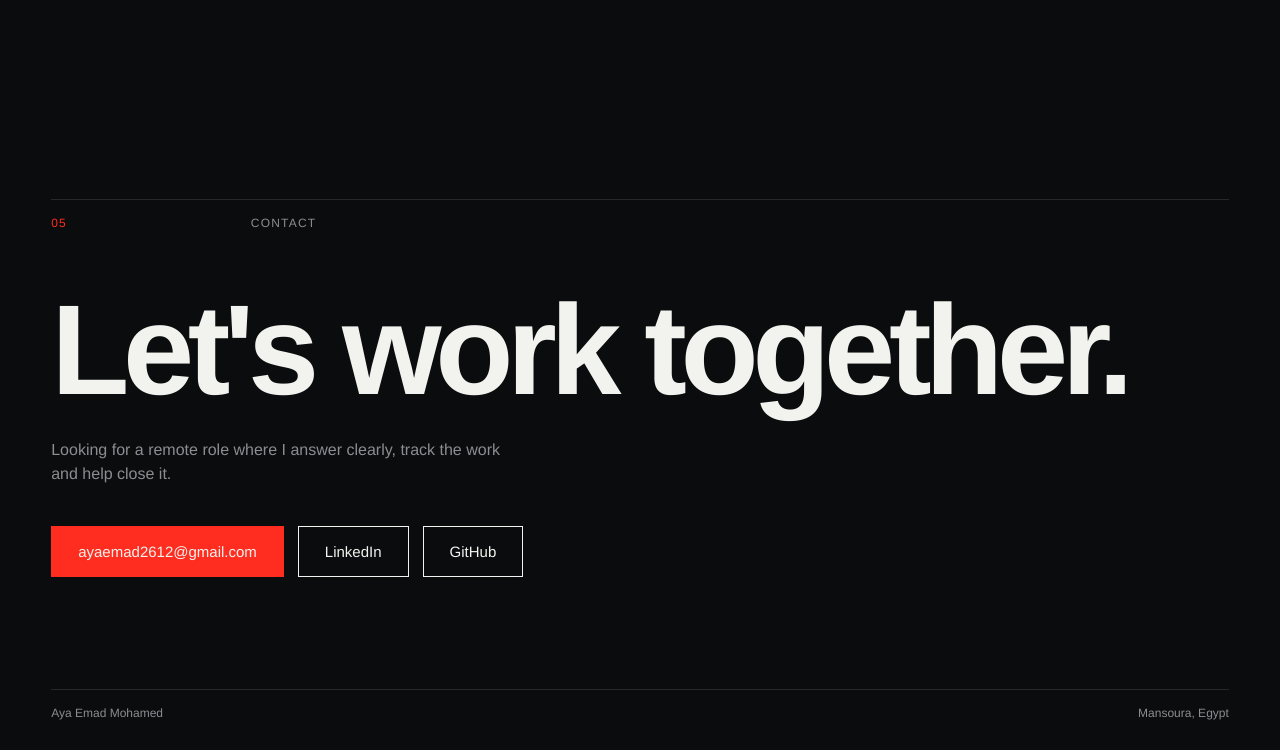
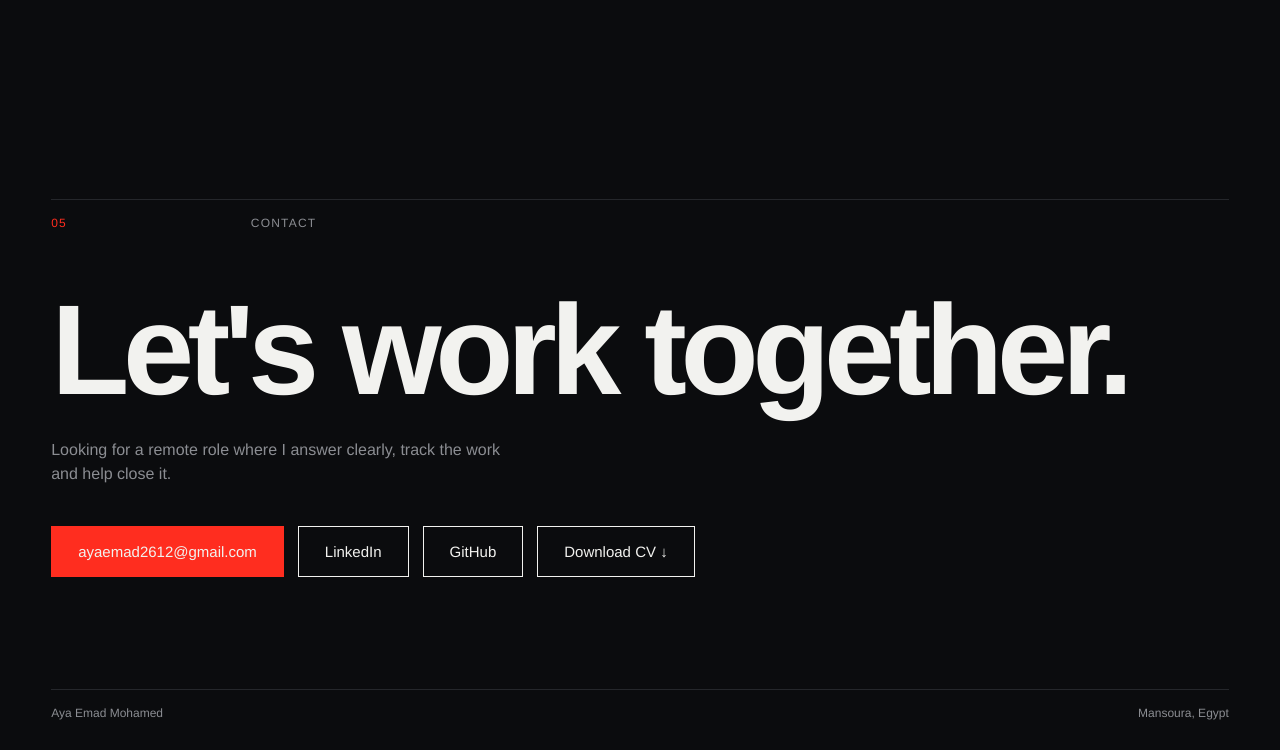
Before and after one commit to Aya-Emad01/Aya-Emad01.github.io, a plain HTML site: page index.html in a window 1280 px wide. Shown: the part 4498-5248 px from the top of the page. Drawn offline with Linux system fonts and the light colour scheme.

Commit message:
Add CV download button

```diff
--- a/index.html
+++ b/index.html
@@ -23,6 +23,6 @@
 <div class="xp rv"><span class="w">Jun 2025 to Dec 2025</span><div class="c"><h3><a href="cert-depi-da.jpg" target="_blank" rel="noopener">Data Analytics: Data Analyst Specialist ↗</a></h3><p class="s">Digital Egypt Pioneers Initiative (DEPI)</p></div></div>
 <div class="xp rv"><span class="w">Jun 2025 to Dec 2025</span><div class="c"><h3><a href="cert-depi-english.jpg" target="_blank" rel="noopener">Business English Track, Round 3 ↗</a></h3><p class="s">OTO Courses, DEPI program</p></div></div><div class="xp rv"><span class="w">Jul 2025</span><div class="c"><h3><a href="cert-innovegypt.jpg" target="_blank" rel="noopener">Entrepreneurship &amp; Innovation ↗</a></h3><p class="s">InnovEgypt, Technology Innovation and Entrepreneurship Center (TIEC)</p></div></div></section>
 <section class="contact" id="contact"><div class="head"><span class="no">05</span><span class="lb">Contact</span></div><h2 class="rv">Let's work together.</h2><p class="sub rv">Looking for a remote role where I answer clearly, track the work and help close it.</p>
-<div class="btns rv"><a class="btn p" href="mailto:ayaemad2612@gmail.com">ayaemad2612@gmail.com</a><a class="btn" href="https://linkedin.com/in/aya-emad0">LinkedIn</a><a class="btn" href="https://github.com/Aya-Emad01">GitHub</a></div>
+<div class="btns rv"><a class="btn p" href="mailto:ayaemad2612@gmail.com">ayaemad2612@gmail.com</a><a class="btn" href="https://linkedin.com/in/aya-emad0">LinkedIn</a><a class="btn" href="https://github.com/Aya-Emad01">GitHub</a><a class="btn" href="Aya_Emad_Mohamed_CV_ATS.pdf" download>Download CV ↓</a></div>
 <footer><span>Aya Emad Mohamed</span><span>Mansoura, Egypt</span></footer></section>
 <script src="script.js"></script></body></html>
```
